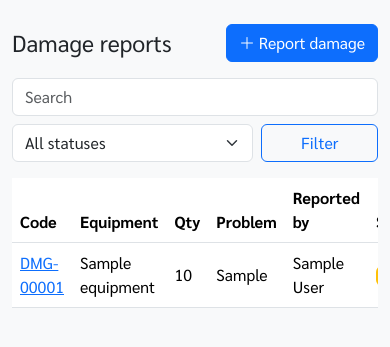
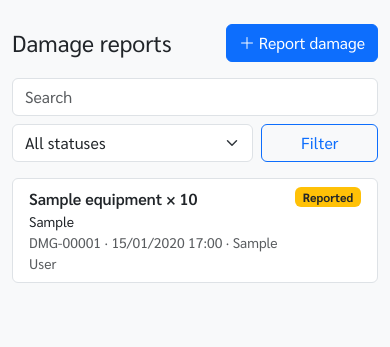
Before and after one commit to fufu4826/labborrow, a Django app: page /maintenance/ in a window 390 px wide. Shown: the part 57-404 px from the top of the page. Run offline with Django 5.2, Linux system fonts and the light colour scheme; a user stored in the database is signed in; tables that the repository leaves empty hold one stand-in row (values such as "Sample post"); some libraries are stand-ins or nearby versions.

Commit message:
maintenance list: card layout on phones

```diff
--- a/maintenance/templates/maintenance/list.html
+++ b/maintenance/templates/maintenance/list.html
@@ -15,7 +15,24 @@
   <div class="col-4 col-md-3"><button class="btn btn-outline-primary w-100" type="submit">{% translate "Filter" %}</button></div>
 </form>
 {% endif %}
-<div class="table-responsive">
+{# Phones: one card per report; tablets and up: table #}
+<div class="list-group d-md-none mb-3">
+  {% for r in reports %}
+  <a class="list-group-item list-group-item-action" href="{{ r.get_absolute_url }}">
+    <div class="d-flex justify-content-between align-items-start gap-2">
+      <div>
+        <div class="fw-semibold">{{ r.equipment.display_name }} × {{ r.quantity }}</div>
+        <div class="small">{{ r.problem }}</div>
+        <div class="small text-muted">{{ r }} · {{ r.created_at|date:"d/m/Y H:i" }}{% if is_staff_view %} · {{ r.reported_by.get_full_name|default:r.reported_by.username }}{% endif %}</div>
+      </div>
+      <span class="badge bg-{{ r.badge }} text-nowrap">{{ r.get_status_display }}</span>
+    </div>
+  </a>
+  {% empty %}
+  <div class="list-group-item text-center text-muted py-4">{% translate "No damage reports." %}</div>
+  {% endfor %}
+</div>
+<div class="table-responsive d-none d-md-block">
 <table class="table table-hover align-middle">
   <thead><tr>
     <th scope="col">{% translate "Code" %}</th><th scope="col">{% translate "Equipment" %}</th><th scope="col">{% translate "Qty" %}</th>
```
